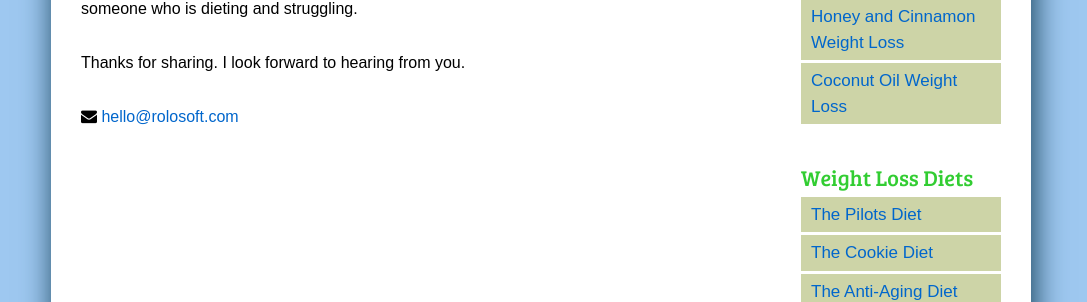
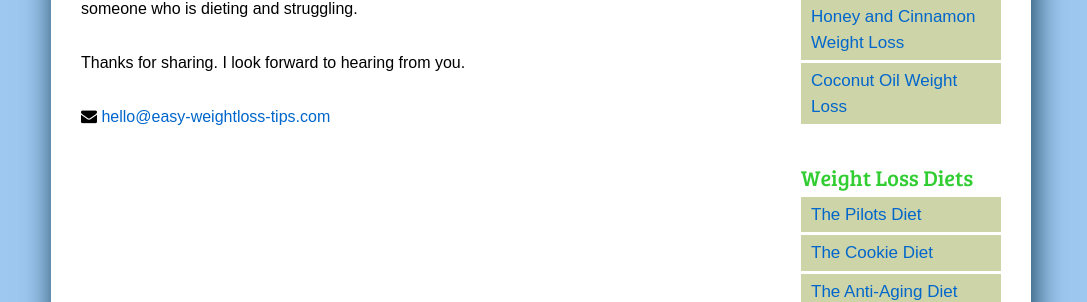
Before and after one commit to Roly67/easy-weightloss-tips, a Jekyll site: the page built from _pages/contact.md, in a window 1280 px wide and 900 px high, scrolled down 487 px. Shown: the part 152-454 px from the top of the window, without its empty margins (99-1186 px from the left). Built offline with Jekyll 4.4.1, drawn with Linux system fonts in a browser that asks for light colours.

Commit message:
Update contact.md

```diff
--- a/_pages/contact.md
+++ b/_pages/contact.md
@@ -12,4 +12,4 @@ We also offer several interactive pages where visitors can share their weight lo
 
 Thanks for sharing. I look forward to hearing from you.
 
-<i class="fa fa-envelope"></i> [{{site.contact_email_main}}](mailto:{{site.contact_email_main}})
+<i class="fa fa-envelope"></i> [hello@easy-weightloss-tips.com](mailto:{{site.contact_email_main}})
```
